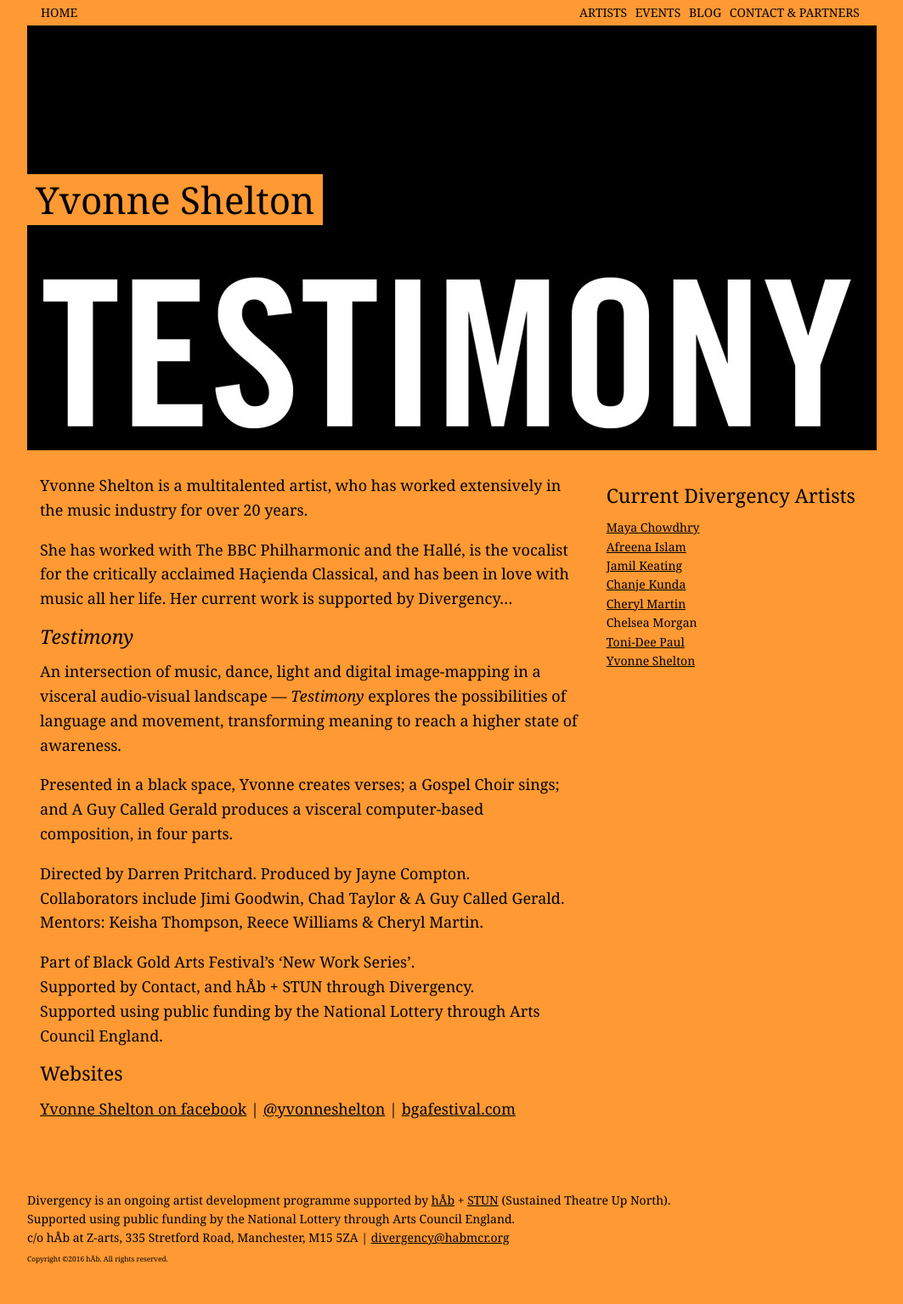
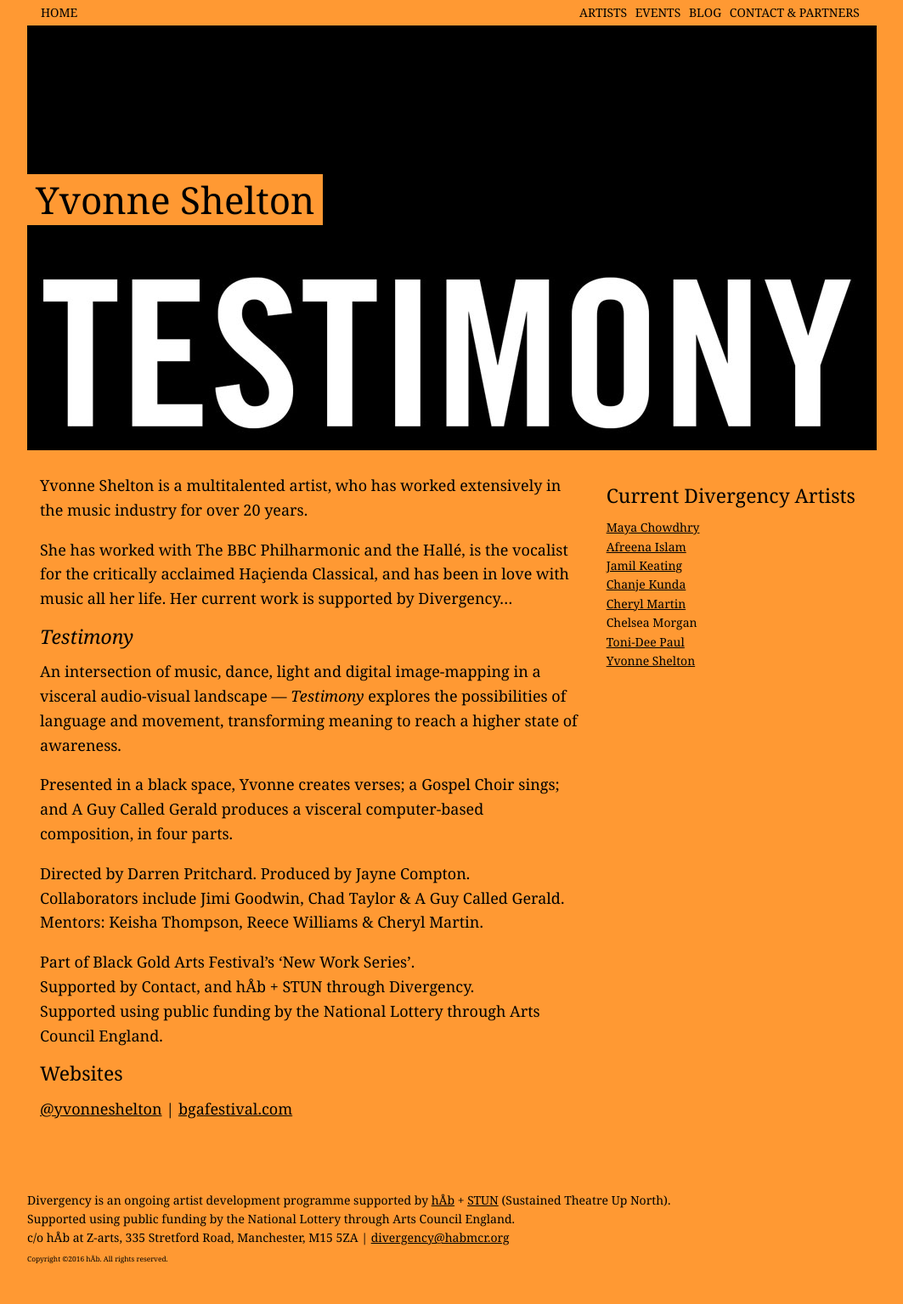
Before and after one commit to divergencymcr/divergencymcr.github.io, a Jekyll site: the page built from current/artist/shelton/index.md, in a window 1280 px wide. Shown: the whole page at 85% size, without its empty margins (108-1171 px from the left). Built offline with Jekyll 4.4.1, drawn with Linux system fonts in a browser that asks for light colours.

Commit message:
Update index.md

```diff
--- a/current/artist/shelton/index.md
+++ b/current/artist/shelton/index.md
@@ -34,4 +34,4 @@ Supported by Contact, and hÅb + STUN through Divergency.
 Supported using public funding by the National Lottery through Arts Council England.
 
 #### Websites
-<a href="http://www.facebook.com/serialdiva" target="_blank">Yvonne Shelton on facebook</a> | <a href="http://twitter.com/yvonneshelton" target="_blank">@yvonneshelton</a> | <a href="http://www.bgafestival.com/" target="_blank">bgafestival.com</a>
+<a href="http://twitter.com/yvonneshelton" target="_blank">@yvonneshelton</a> | <a href="http://www.bgafestival.com/" target="_blank">bgafestival.com</a>
```
